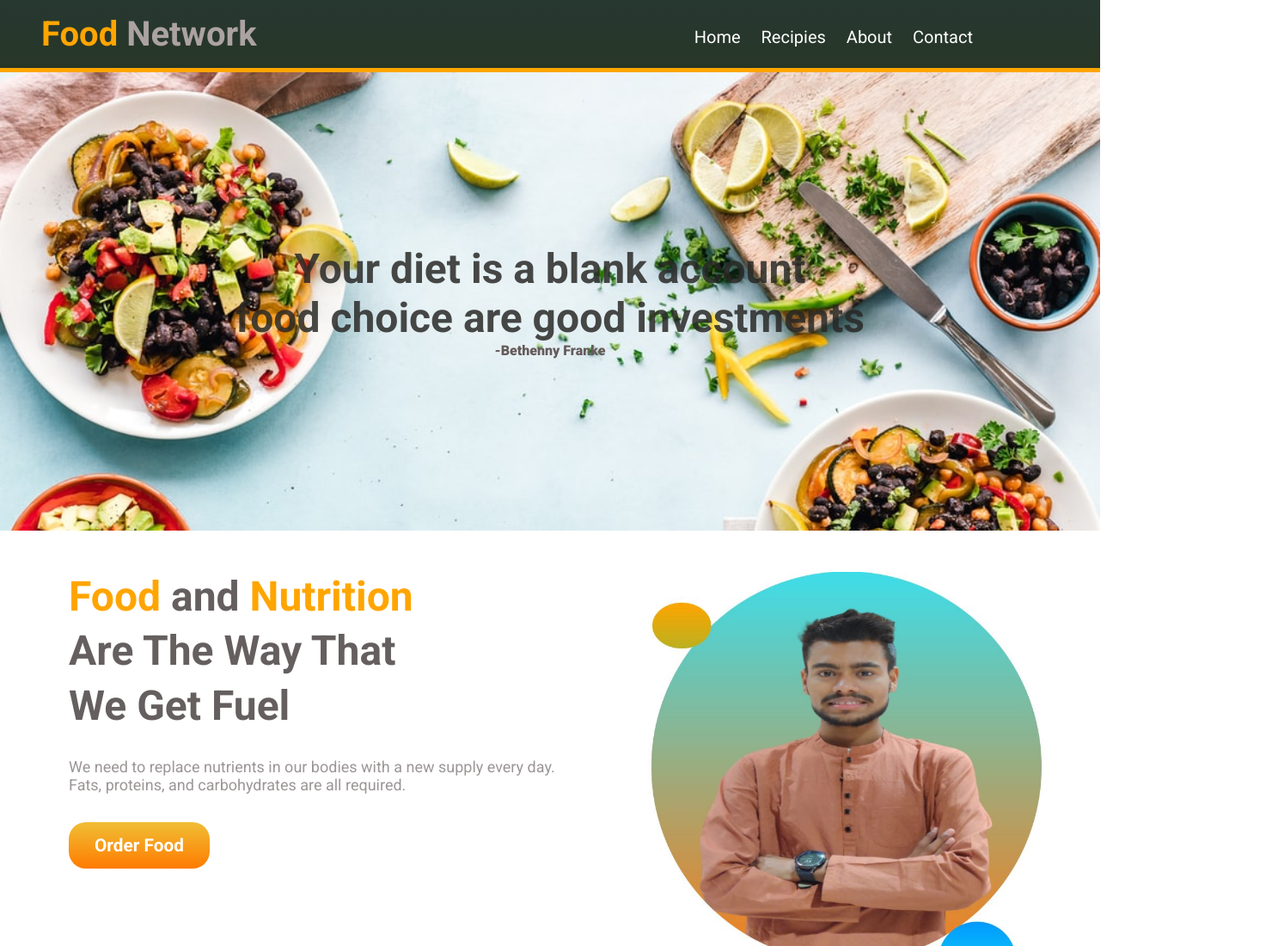
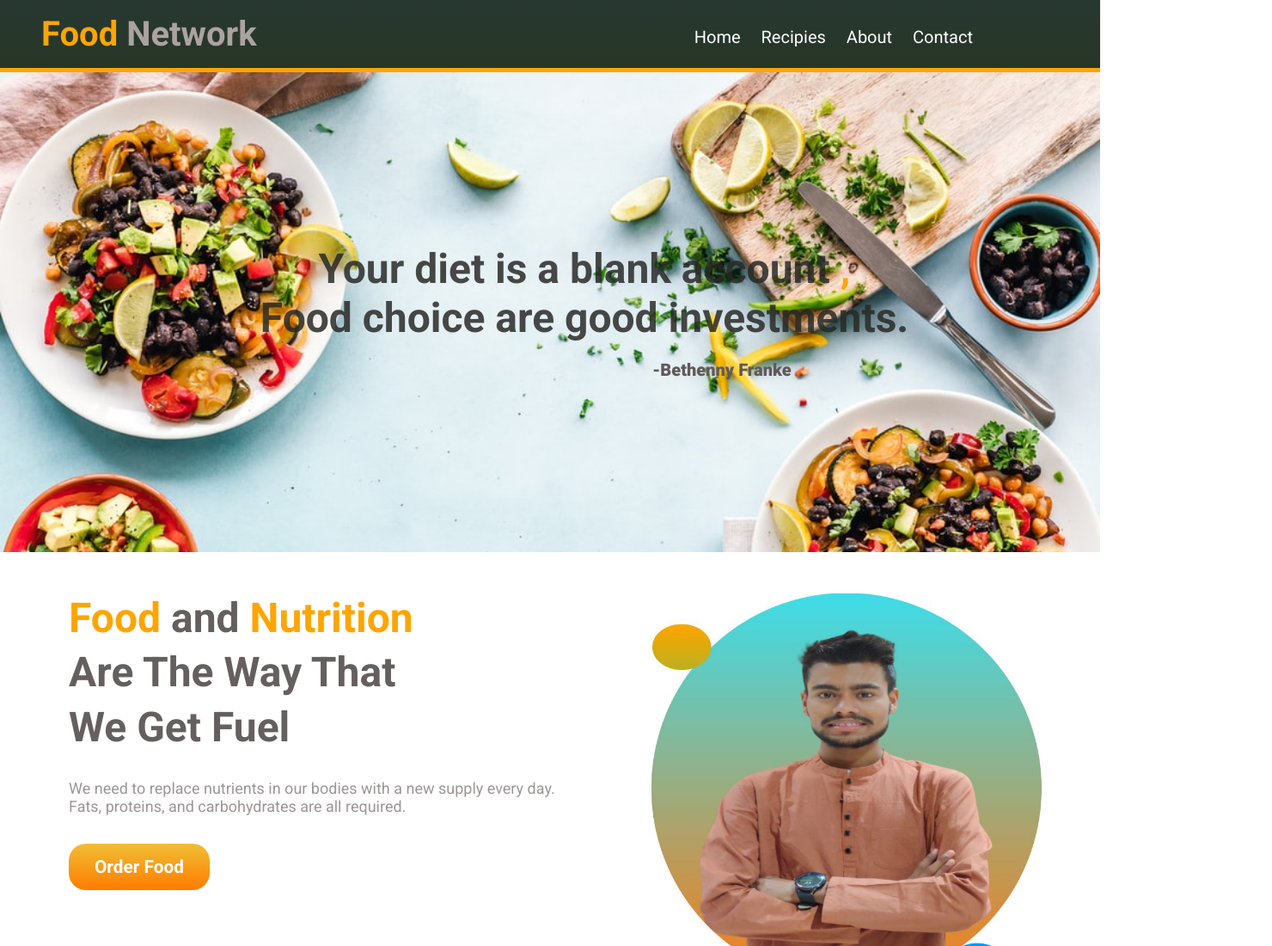
Before and after one commit to mashefat/food-assignment1, a plain HTML site: page index.html in a window 1280 px wide. Shown: the top 1100 px of the page at 86% size, 1480 px wide, since content can reach past the window. Drawn offline with Linux system fonts and the light colour scheme.

Commit message:
full website added

```diff
--- a/index.html
+++ b/index.html
@@ -33,8 +33,8 @@
     <section class="banner-section">
         <div class="banner-sec">
             <div class="banner-text">
-                <h2>Your diet is a blank account</h2>
-                <h2>food choice are good investments</h2>
+                <h2>Your diet is a blank account <span id="orng-clr">,</span></h2>
+                <h2 >Food choice are good investments.</h2>
                 <p>-Bethenny Franke</p>
             </div>
         </div>
--- a/style.css
+++ b/style.css
@@ -11,6 +11,7 @@ h1, h2, h3, h4, h5, h6, p, a, span{
 #orng-clr{
     color: orange;
 }
+
 /* Header-section */
 .header-section{
     background-image: linear-gradient(rgb(39, 56, 50), rgb(39, 54, 38));
@@ -63,11 +64,15 @@ h1, h2, h3, h4, h5, h6, p, a, span{
 .banner-text h2{
     font-size: 3rem;
     color: rgba(39, 39, 37, 0.842);
+    margin-left: 5rem;
 
 }
 .banner-text p{
-    color: #665b5b;
+    color: #5f5a5a;
+    font-size: 20px;
     font-weight: 800;
+    margin-top: 20px;
+    margin-right: -25rem;
 }
 
 
```
